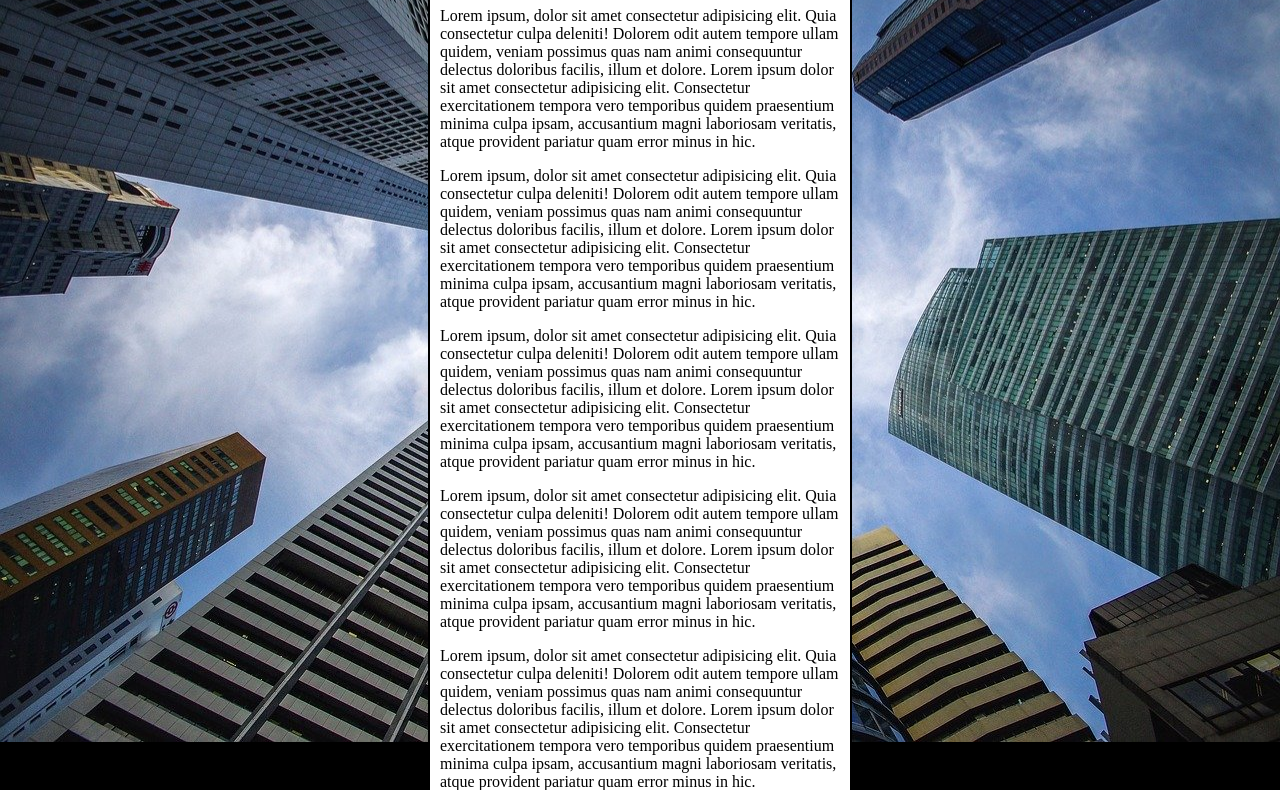
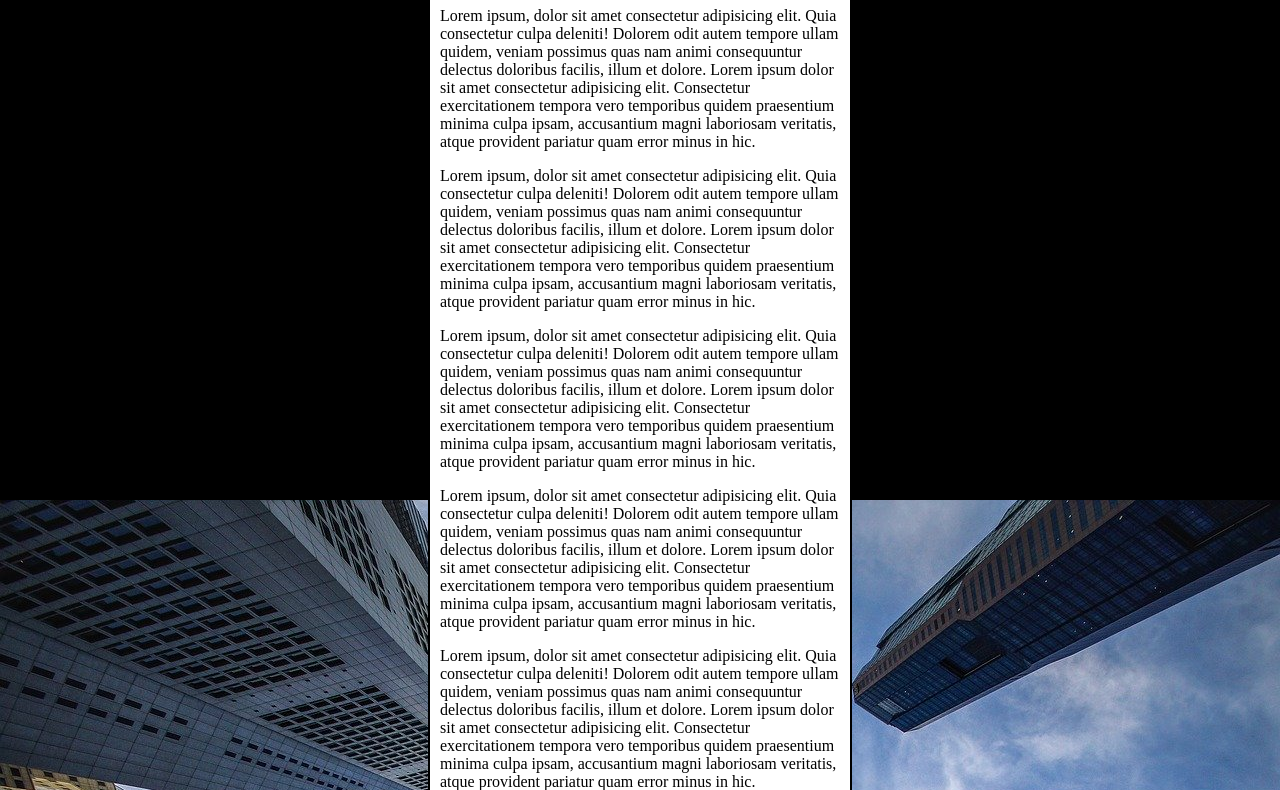
Before and after one commit to VitorDevWeb/html-css, a plain HTML site: page exercicios/ex022/fundo006.html in a window 1280 px wide. Shown: the part 93-883 px from the top of the page. Drawn offline with Linux system fonts and the light colour scheme.

Commit message:
atualizando mais uma vez

```diff
--- a/exercicios/ex022/fundo006.html
+++ b/exercicios/ex022/fundo006.html
@@ -3,20 +3,26 @@
 <head>
     <meta charset="UTF-8">
     <meta name="viewport" content="width=device-width, initial-scale=1.0">
-    <title>Teste de imagem de Fundo</title>
+    <title>Fundo Fixo de Tela</title>
     <style>
         body{
-            height: 100vh;
+           /* height: 100vh;
             background-color: black;
             background-image: url(imagens/wallpaper002.jpg);
             background-position: center center;
             background-repeat: no-repeat;
             background-size: cover;
+            background-attachment: fixed; */
+
+        /* Sequencia do Shorthand Background:display:
+            cor > image(url) > position > repeat> attachment;
+        */
+        background: black  url('imagens/wallpaper002.jpg') center center no-repeat fixed;
 
         }
         main{
             background-color: white;
-            width: 400px;
+            max-width: 400px;
             padding: 10px;
             margin: auto;
             border: 2px solid black;
```
